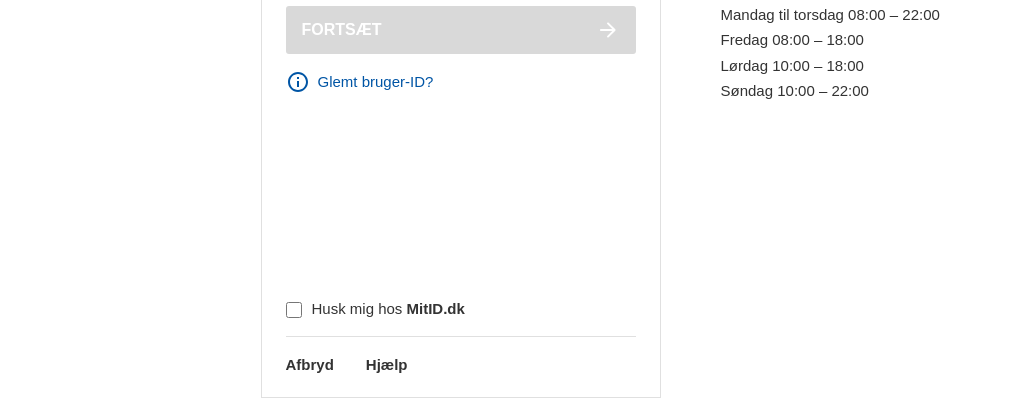
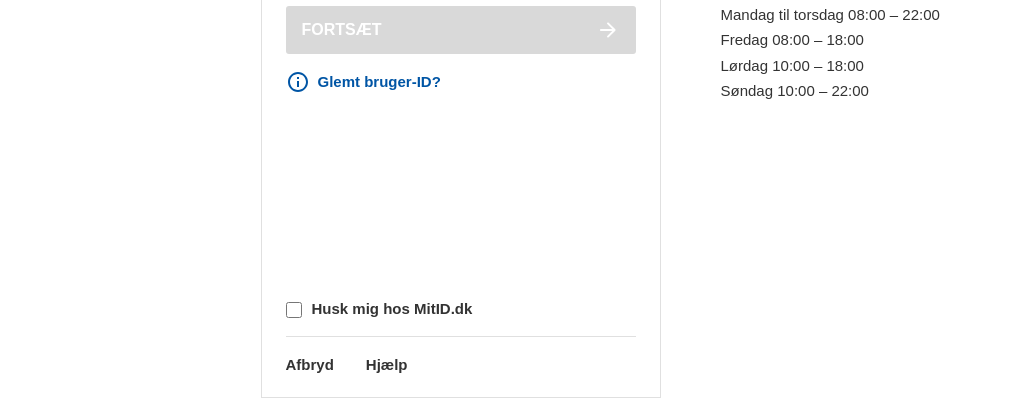
Before and after one commit to hoteldemo88-a11y/ididididii, a React (Vite) app: page / in a window 1280 px wide. Shown: the part 292-692 px from the top of the page, without its empty margins (0-1035 px from the left). Built offline with nearby package versions, Linux system fonts and the light colour scheme.

Commit message:
fix: bolder text on links and checkbox

```diff
--- a/src/pages/LoginPage.tsx
+++ b/src/pages/LoginPage.tsx
@@ -71,7 +71,7 @@
                 <span className="uppercase">{loading ? 'Forbinder...' : 'Fortsæt'}</span><ArrowIcon />
               </button>
               <div className="mt-4 mb-1">
-                <a href="#" className="inline-flex items-center gap-2 text-[#0055a5] hover:underline text-[15px]">
+                <a href="#" className="inline-flex items-center gap-2 text-[#0055a5] hover:underline text-[15px] font-bold">
                   <svg width="24" height="24" viewBox="0 0 24 24" fill="none" xmlns="http://www.w3.org/2000/svg">
                     <path d="M11 7h2v2h-2V7zm0 4h2v6h-2v-6zm1-9C6.48 2 2 6.48 2 12s4.48 10 10 10 10-4.48 10-10S17.52 2 12 2zm0 18c-4.42 0-8-3.58-8-8s3.58-8 8-8 8 3.58 8 8-3.58 8-8 8z" fill="#0055a5"/>
                   </svg>
@@ -81,7 +81,7 @@
               <div className="flex-1" />
               <label className="flex items-center gap-2.5 cursor-pointer mb-4">
                 <input type="checkbox" checked={remember} onChange={(e) => setRemember(e.target.checked)} className="w-[16px] h-[16px] accent-[#0055a5] cursor-pointer shrink-0" />
-                <span className="text-[15px] leading-snug">Husk mig hos <strong>MitID.dk</strong></span>
+                <span className="text-[15px] leading-snug font-bold">Husk mig hos <strong>MitID.dk</strong></span>
               </label>
               <hr style={{ borderTop: '1px solid #e0e0e0' }} className="mb-4" />
               <nav className="flex items-center gap-8 text-[15px] font-bold text-[#333]">
```
